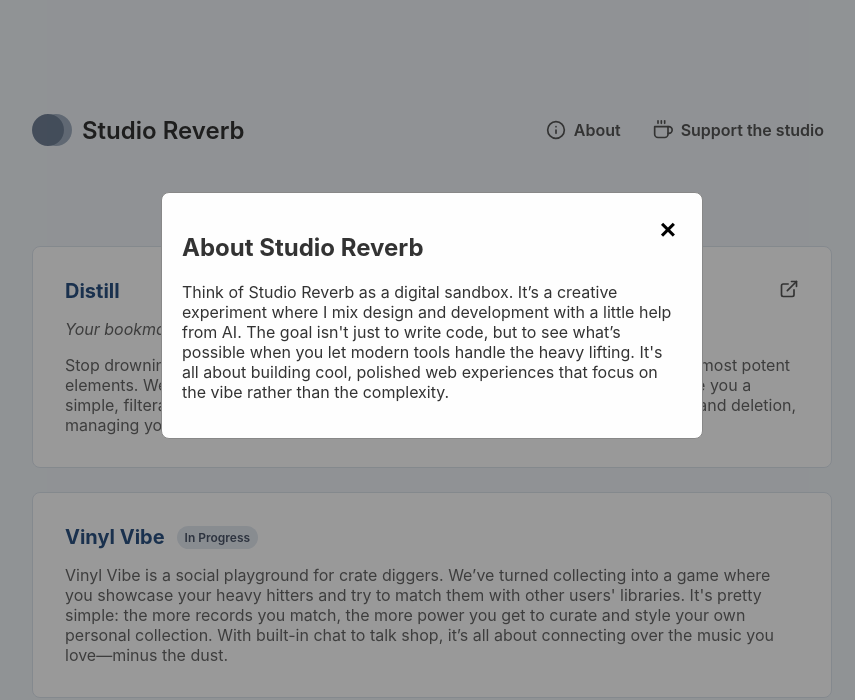
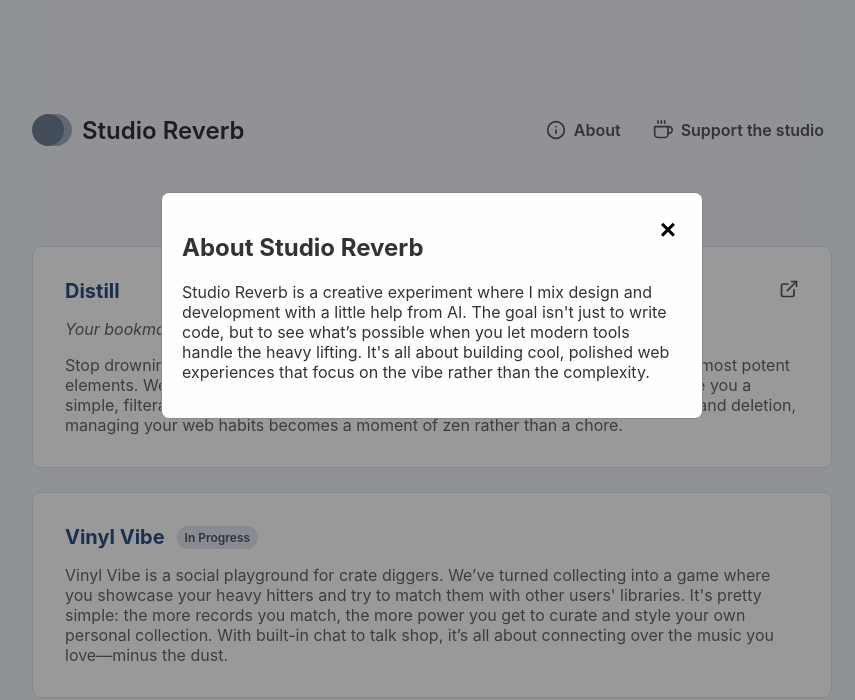
Before and after one commit to StudioReverb/studioreverb.github.io, a plain HTML site: page index.html in a window 1280 px wide. Both pictures are taken after a click on the link "About". Shown: the whole page, without its empty margins (208-1063 px from the left). Drawn offline with Linux system fonts and the light colour scheme.

Commit message:
chore: updated about text

```diff
--- a/index.html
+++ b/index.html
@@ -249,7 +249,7 @@
         <div class="modal-content">
             <button class="close-button" aria-label="Close modal">&times;</button>
             <h2 id="modal-title">About Studio Reverb</h2>
-            <p>Think of Studio Reverb as a digital sandbox. It’s a creative experiment where I mix design and development with a little help from AI. The goal isn't just to write code, but to see what’s possible when you let modern tools handle the heavy lifting. It's all about building cool, polished web experiences that focus on the vibe rather than the complexity.</p>
+            <p>Studio Reverb is a creative experiment where I mix design and development with a little help from AI. The goal isn't just to write code, but to see what’s possible when you let modern tools handle the heavy lifting. It's all about building cool, polished web experiences that focus on the vibe rather than the complexity.</p>
         </div>
     </div>
 
```
